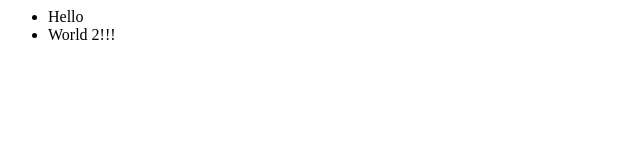
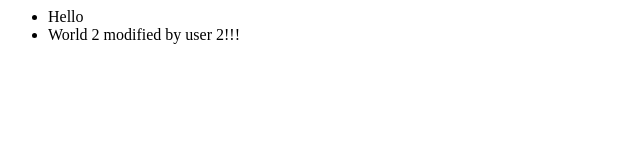
Before and after one commit to gpavankumar16/gitTutorial, a plain HTML site: page index2.html in a window 1280 px wide. Shown: the whole page, without its empty margins (0-640 px from the left). Drawn offline with Linux system fonts and the light colour scheme.

Commit message:
modified index2

```diff
--- a/index2.html
+++ b/index2.html
@@ -5,7 +5,7 @@
 		<div>
 			<ul>
 				<li>Hello</li>
-				<li>World 2!!!</li>
+				<li>World 2 modified by user 2!!!</li>
 			</ul>
 		</div>
 	</body>
```
